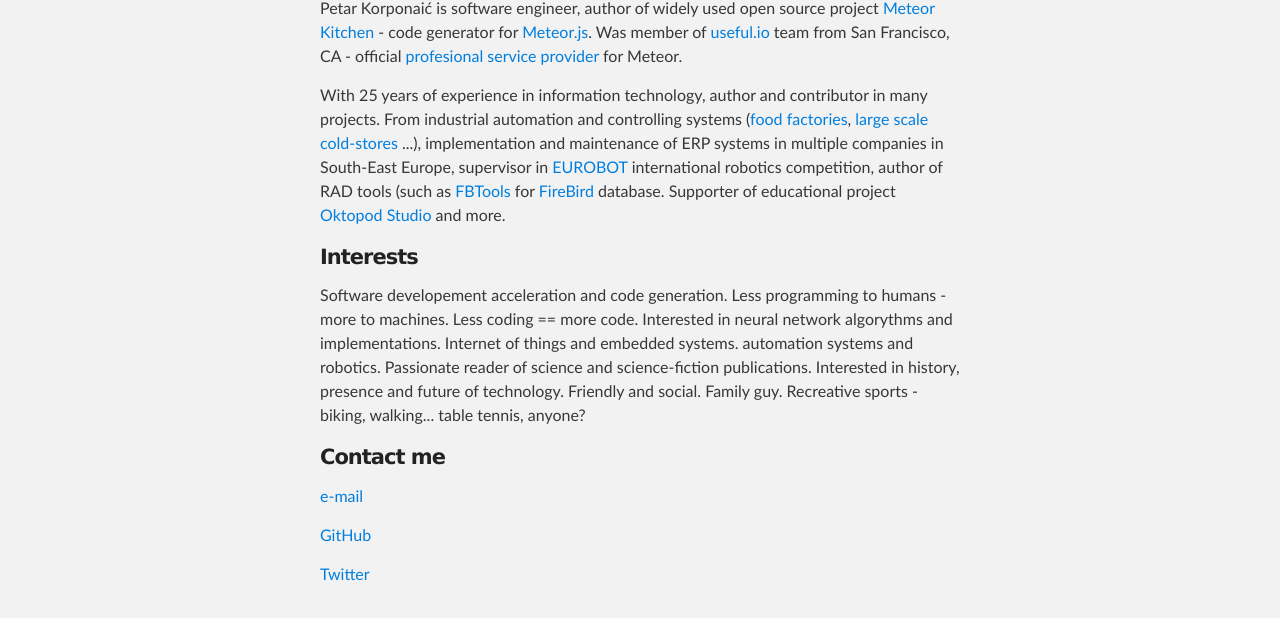
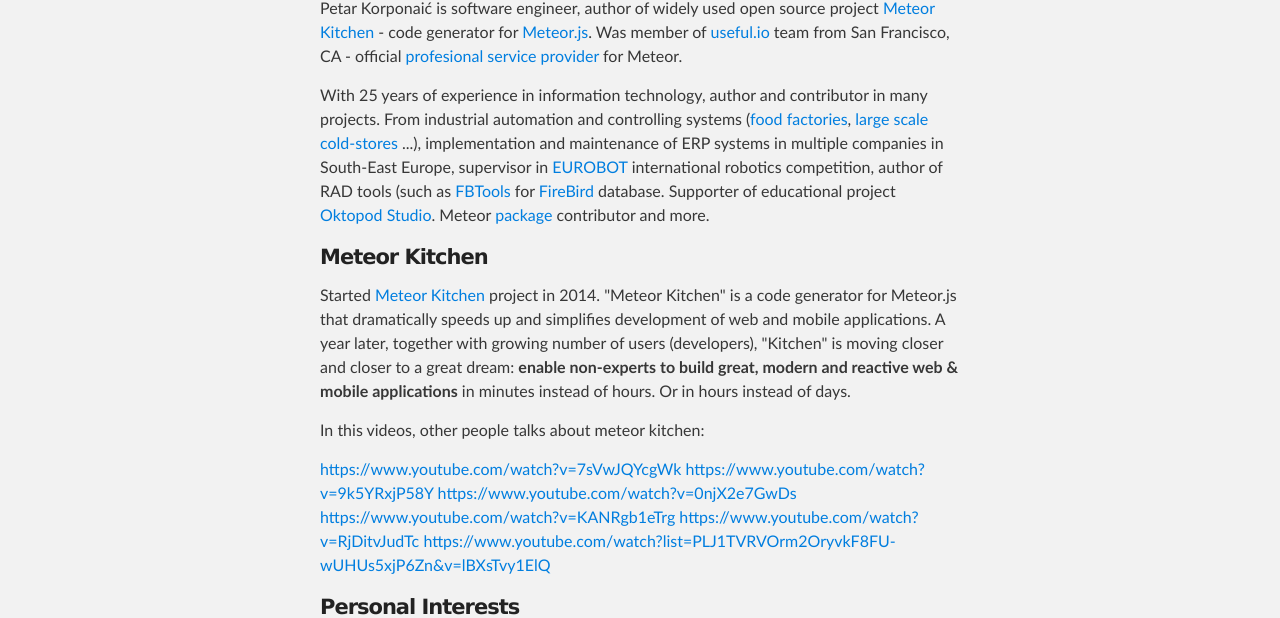
Before and after one commit to perak/perak.github.io, a plain HTML site: page index.html in a window 1280 px wide. Shown: the part 334-952 px from the top of the page. Drawn offline with Linux system fonts and the light colour scheme.

Commit message:
Replace master branch with page content via GitHub

```diff
--- a/index.html
+++ b/index.html
@@ -35,17 +35,31 @@
 
 <p>Petar Korponaić is software engineer, author of widely used open source project <a href="http://www.meteorkitchen.com">Meteor Kitchen</a> - code generator for <a href="https://www.meteor.com/">Meteor.js</a>. Was member of <a href="http://useful.io/">useful.io</a> team from San Francisco, CA - official <a href="https://www.meteor.com/professional-services">profesional service provider</a> for Meteor.</p>
 
-<p>With 25 years of experience in information technology, author and contributor in many projects. From industrial automation and controlling systems (<a href="http://www.minipani.com/eng/index.php">food factories</a>, <a href="http://www.elixirfood.rs/">large scale cold-stores</a> ...), implementation and maintenance of ERP systems in multiple companies in South-East Europe, supervisor in <a href="http://www.eurobot.org/">EUROBOT</a> international robotics competition, author of RAD tools (such as <a href="http://www.fbtools.com">FBTools</a> for <a href="http://www.firebirdsql.org/">FireBird</a> database. Supporter of educational project <a href="http://www.oktopodstudio.com">Oktopod Studio</a> and more.</p>
+<p>With 25 years of experience in information technology, author and contributor in many projects. From industrial automation and controlling systems (<a href="http://www.minipani.com/eng/index.php">food factories</a>, <a href="http://www.elixirfood.rs/">large scale cold-stores</a> ...), implementation and maintenance of ERP systems in multiple companies in South-East Europe, supervisor in <a href="http://www.eurobot.org/">EUROBOT</a> international robotics competition, author of RAD tools (such as <a href="http://www.fbtools.com">FBTools</a> for <a href="http://www.firebirdsql.org/">FireBird</a> database. Supporter of educational project <a href="http://www.oktopodstudio.com">Oktopod Studio</a>. Meteor <a href="https://atmospherejs.com/?q=perak">package</a> contributor and more.</p>
 
 <h4>
-<a id="interests" class="anchor" href="#interests" aria-hidden="true"><span class="octicon octicon-link"></span></a>Interests</h4>
+<a id="meteor-kitchen" class="anchor" href="#meteor-kitchen" aria-hidden="true"><span class="octicon octicon-link"></span></a>Meteor Kitchen</h4>
+
+<p>Started <a href="http://www.meteorkitchen.com">Meteor Kitchen</a> project in 2014. "Meteor Kitchen" is a code generator for Meteor.js that dramatically speeds up and simplifies development of web and mobile applications. A year later, together with growing number of users (developers), "Kitchen" is moving closer and closer to a great dream: <strong>enable non-experts to build great, modern and reactive web &amp; mobile applications</strong> in minutes instead of hours. Or in hours instead of days.</p>
+
+<p>In this videos, other people talks about meteor kitchen:</p>
+
+<p><a href="https://www.youtube.com/watch?v=7sVwJQYcgWk">https://www.youtube.com/watch?v=7sVwJQYcgWk</a>
+<a href="https://www.youtube.com/watch?v=9k5YRxjP58Y">https://www.youtube.com/watch?v=9k5YRxjP58Y</a>
+<a href="https://www.youtube.com/watch?v=0njX2e7GwDs">https://www.youtube.com/watch?v=0njX2e7GwDs</a>
+<a href="https://www.youtube.com/watch?v=KANRgb1eTrg">https://www.youtube.com/watch?v=KANRgb1eTrg</a>
+<a href="https://www.youtube.com/watch?v=RjDitvJudTc">https://www.youtube.com/watch?v=RjDitvJudTc</a>
+<a href="https://www.youtube.com/watch?list=PLJ1TVRVOrm2OryvkF8FU-wUHUs5xjP6Zn&amp;v=lBXsTvy1ElQ">https://www.youtube.com/watch?list=PLJ1TVRVOrm2OryvkF8FU-wUHUs5xjP6Zn&amp;v=lBXsTvy1ElQ</a></p>
+
+<h4>
+<a id="personal-interests" class="anchor" href="#personal-interests" aria-hidden="true"><span class="octicon octicon-link"></span></a>Personal Interests</h4>
 
 <p>Software developement acceleration and code generation. Less programming to humans - more to machines. Less coding == more code. Interested in neural network algorythms and implementations. Internet of things and embedded systems. automation systems and robotics. Passionate reader of science and science-fiction publications. Interested in history, presence and future of technology. Friendly and social. Family guy. Recreative sports - biking, walking... table tennis, anyone?</p>
 
 <h4>
 <a id="contact-me" class="anchor" href="#contact-me" aria-hidden="true"><span class="octicon octicon-link"></span></a>Contact me</h4>
 
-<p><a href="mailto:petar.korponaic@gmail.com">e-mail</a></p>
+<p><strong><a href="mailto:petar.korponaic@gmail.com">petar.korponaic@gmail.com</a></strong></p>
 
 <p><a href="https://github.com/perak">GitHub</a></p>
 
```
Also changed, not shown: params.json (+1 -1 lines).
